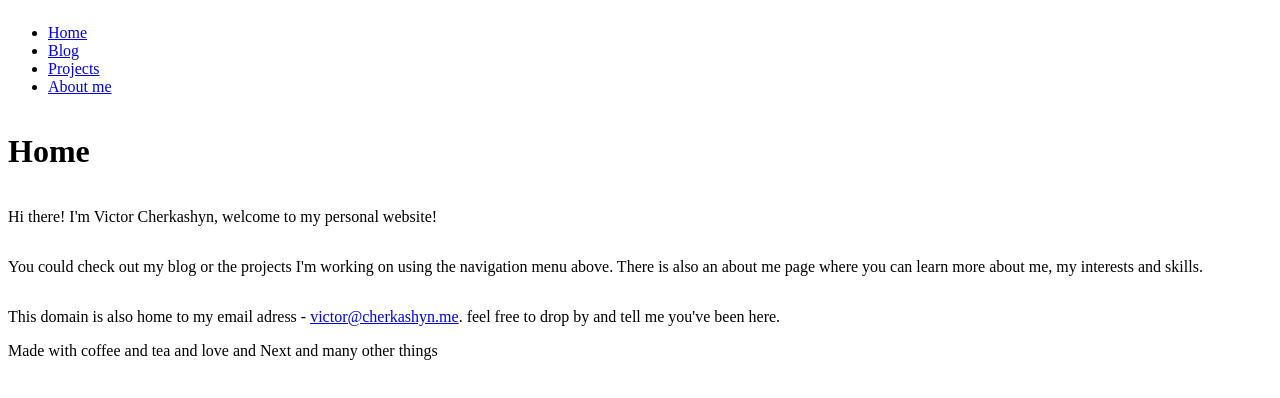
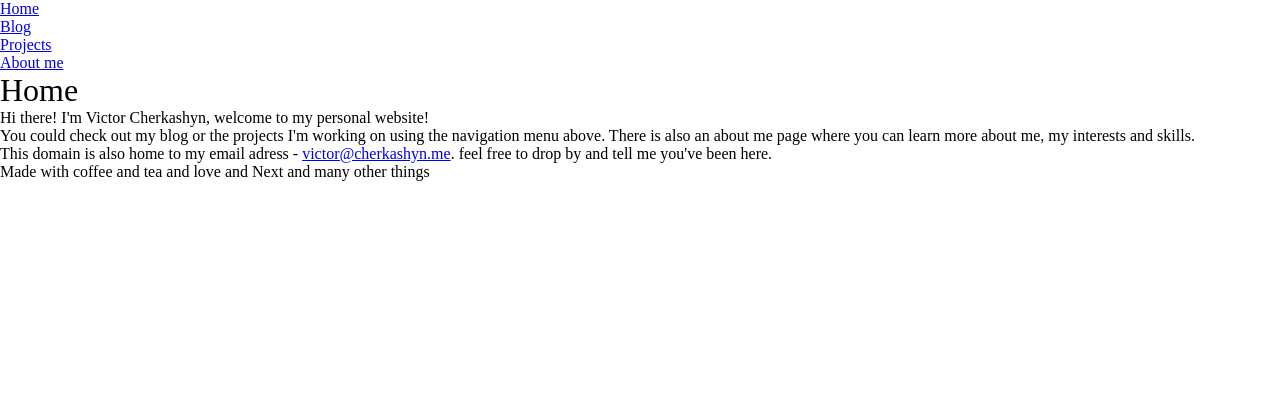
Before and after one commit to verbey/personal-website, a Next.js app: page / in a window 1280 px wide. Shown: the top 398 px of the page. Built offline with nearby package versions, Linux system fonts and the light colour scheme.

Commit message:
Add CSS reset

```diff
--- a/src/app/layout.tsx
+++ b/src/app/layout.tsx
@@ -1,5 +1,6 @@
 import type { Metadata } from 'next';
 import styles from './layout.module.css';
+import './reset.css';
 import Link from 'next/link';
 
 export const metadata: Metadata = {
@@ -15,17 +16,22 @@ export default function RootLayout({
 }>) {
 	return (
 		<html lang='en'>
-			<body className={styles.body}>
-				<nav>
-					<ul>
+			<body>
+				<nav className={styles.navbar}>
+					<ul className={styles.navbarElementsContainer}>
 						<li>
-							<Link href='/'>Home</Link>
+							<Link href='/' className={styles.link}>
+								Home
+							</Link>
 						</li>
 						<li>
-							<Link href='/blog'>Blog</Link>
+							<Link href='/blog' className={styles.link}>
+								Blog
+							</Link>
 						</li>
 						<li>
 							<a
+								className={styles.link}
 								href='https://github.com/verbey?tab=repositories'
 								target='_blank'
 							>
@@ -33,7 +39,9 @@ export default function RootLayout({
 							</a>
 						</li>
 						<li>
-							<Link href='/about'>About me</Link>
+							<Link href='/about' className={styles.link}>
+								About me
+							</Link>
 						</li>
 					</ul>
 				</nav>
--- /dev/null
+++ b/src/app/reset.css
@@ -0,0 +1,35 @@
+html {
+	box-sizing: border-box;
+	font-size: 16px;
+}
+
+*,
+*:before,
+*:after {
+	box-sizing: inherit;
+}
+
+body,
+h1,
+h2,
+h3,
+h4,
+h5,
+h6,
+p,
+ol,
+ul {
+	margin: 0;
+	padding: 0;
+	font-weight: normal;
+}
+
+ol,
+ul {
+	list-style: none;
+}
+
+img {
+	max-width: 100%;
+	height: auto;
+}
```
